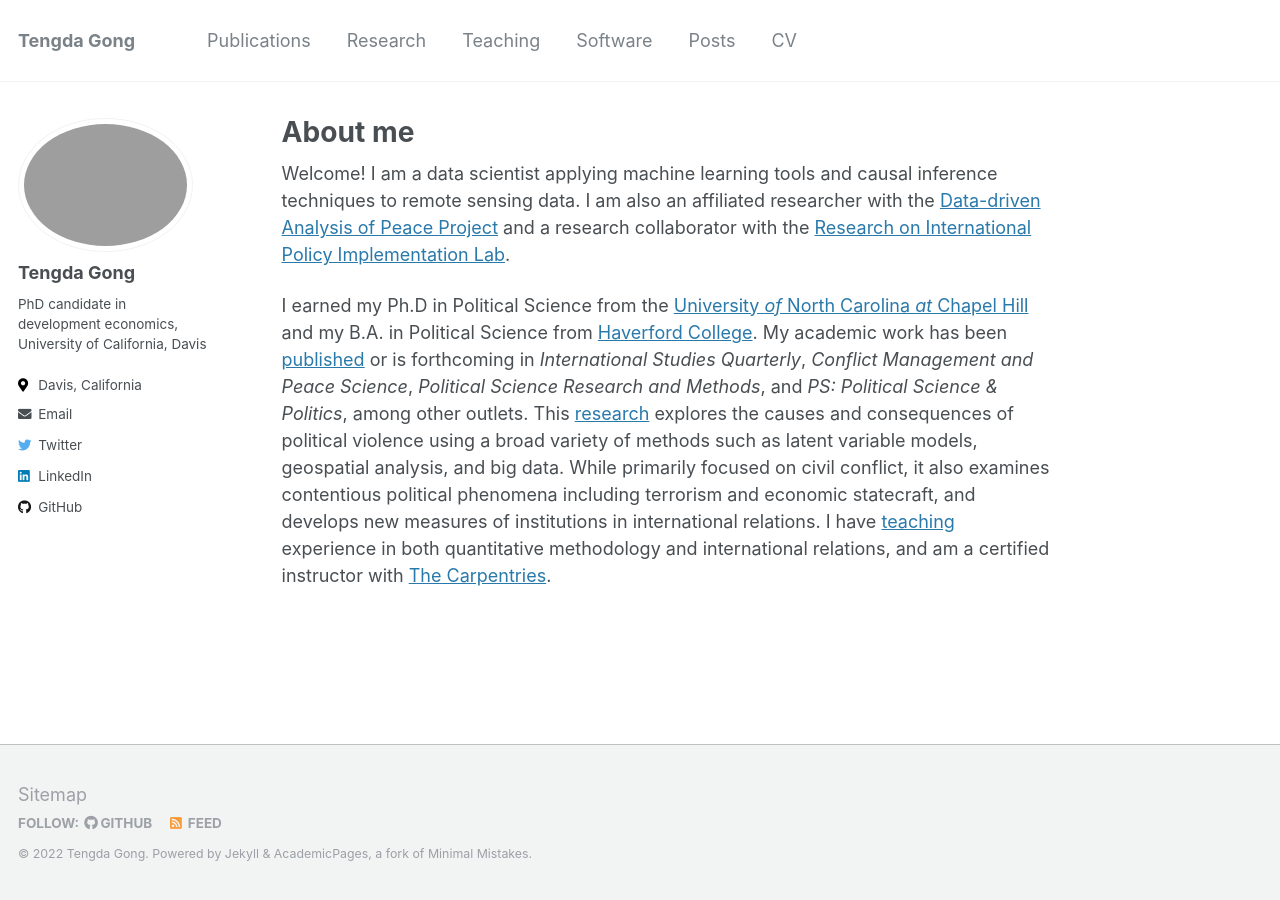
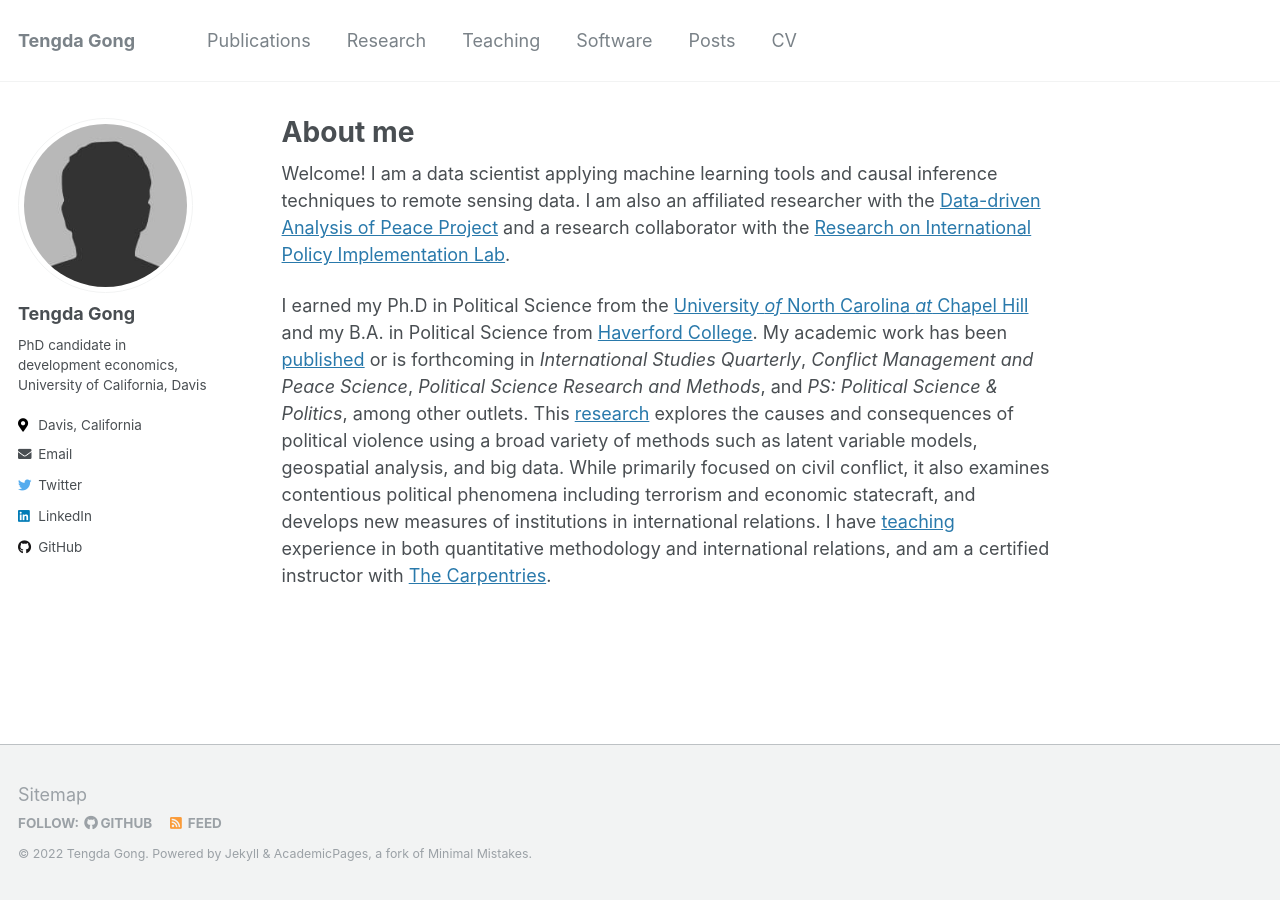
Before and after one commit to tendakung/tendakung.github.io, a Jekyll site: the page built from _pages/about.md, in a window 1280 px wide. Built offline with Jekyll 4.4.1, drawn with Linux system fonts in a browser that asks for light colours.

Commit message:
update personal photo

```diff
--- a/_config.yml
+++ b/_config.yml
@@ -83,7 +83,7 @@ analytics:
 # Site Author
 author:
   name             : "Tengda Gong"
-  avatar           : "personalphoto-small.jpg"
+  avatar           : "bio-photo.jpg"
   bio              : "PhD candidate in development economics, University of California, Davis"
   location         : "Davis, California"
   employer         :
```
